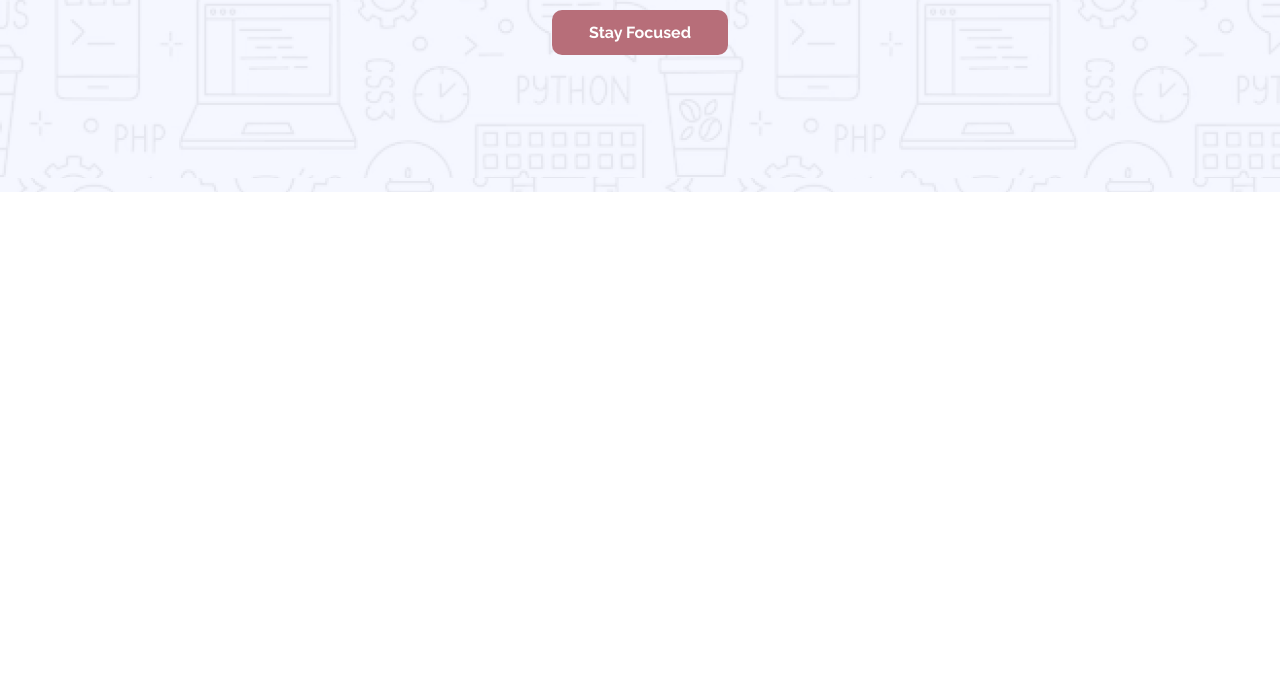
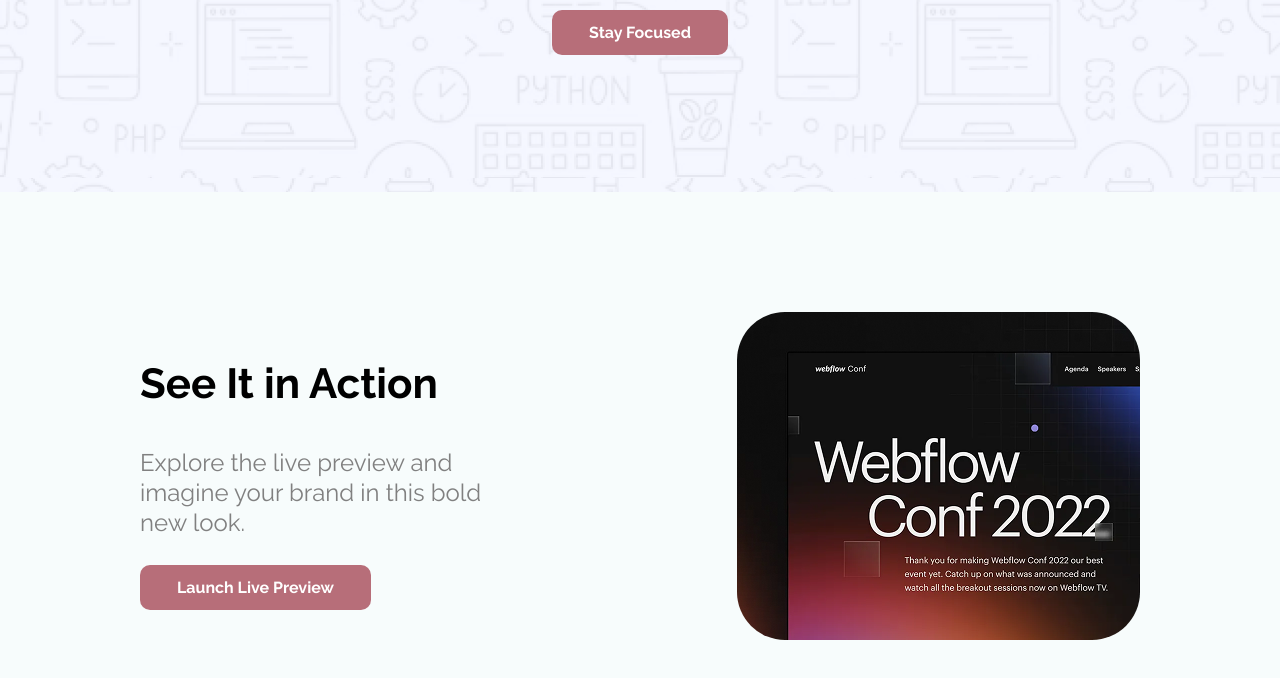
Before and after one commit to sajjad44371/assignment-01, a plain HTML site: page index.html in a window 1280 px wide. Shown: the part 474-1152 px from the top of the page. Before the commit the page ends 800 px from the top, so only its background shows below. Drawn offline with Linux system fonts and the light colour scheme.

Commit message:
add action section

```diff
--- a/css/style.css
+++ b/css/style.css
@@ -8,7 +8,7 @@
 	--grey: #808080;
 	--pink: #FFDADA;
     --accent: #B76E79;
-    --bg: #B3B3B3;
+    --bg: #f7fcfc;
 }
 .primary-text{
   font-family: "Raleway", sans-serif;
@@ -44,10 +44,10 @@ body{
     background-color: transparent;
     border: 1px solid var(--accent);
 }
-/* main{
+main{
     background-color: var(--bg);
     padding: 120px 140px 0 140px;
-} */
+}
 /* common styles end */
 
 /* header start */
@@ -86,3 +86,31 @@ nav{
     text-decoration: none;
 }
 /* header end */
+
+/* action start */
+.action{
+    padding-bottom: 120px;
+    display: flex;
+    justify-content: space-between;
+    align-items: center;
+}
+.action-text{
+    padding: 0 225px 0 0;
+}
+.action-text h2{
+    font-size: 42px;
+    font-weight: bold;
+    color: var(--dark);
+}
+.action-text p{
+    padding: 40px 0;
+    font-size: 24px;
+    color: var(--grey);
+    line-height: 30px;
+}
+.btn-launch a{
+    text-decoration: none;
+}
+.action-image img{
+    border-radius: 48px;
+}
--- a/index.html
+++ b/index.html
@@ -30,7 +30,18 @@
 
     <!-- main start -->
      <main>
-
+        <section class="action">
+            <div class="action-text">
+                <h2>See It in Action</h2>
+                <p>Explore the live preview and imagine your brand in this bold new look.</p>
+                <div class="btn-launch">
+                    <a href="#" class="cmn-btn">Launch Live Preview</a>
+                </div>
+            </div>
+            <div class="action-image">
+                <img src="images/wc-mini.png" alt="sajjad">
+            </div>
+        </section>
      </main>
     <!-- main start -->
 
```
Also changed, not shown: images/wc-mini.png (added).
